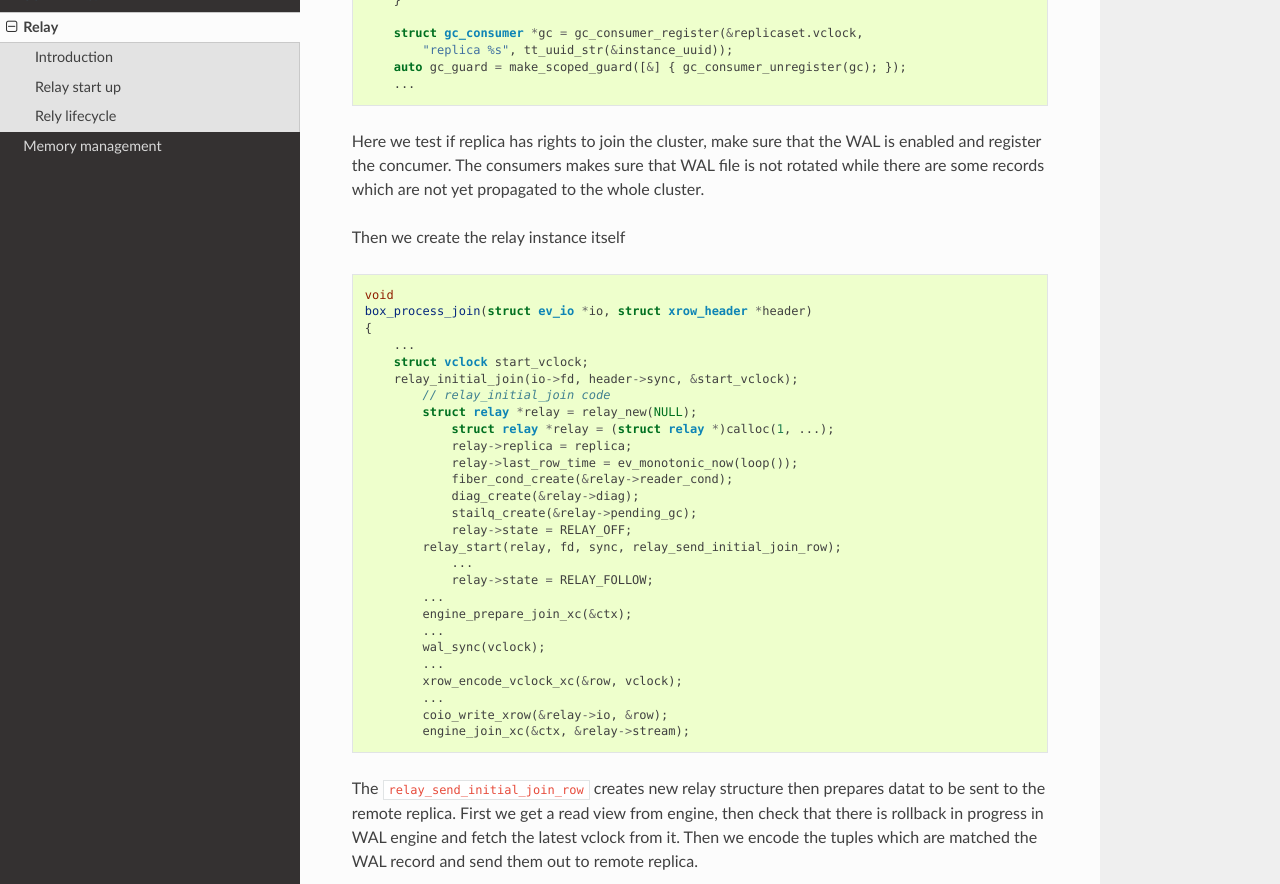
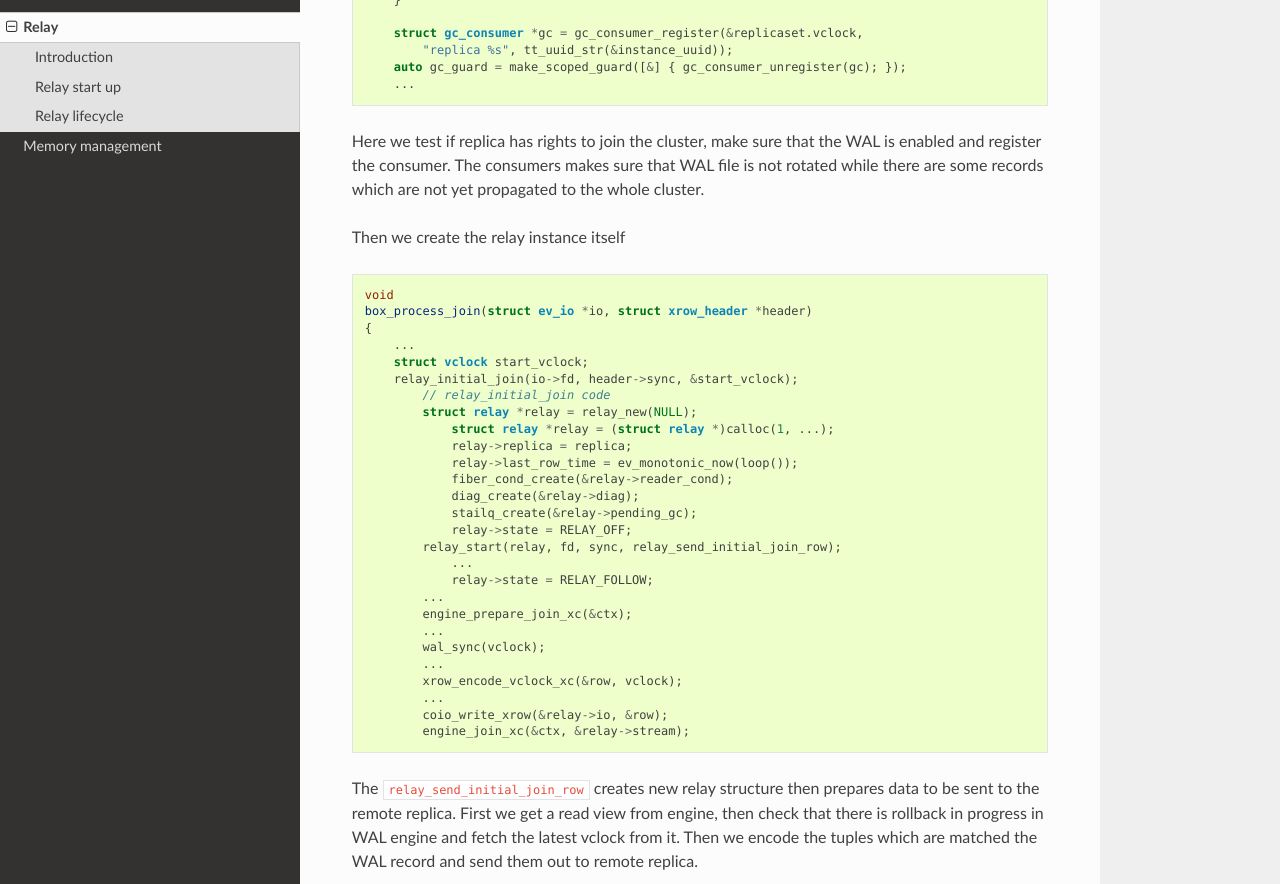
Before and after one commit to cyrillos/tarantool-ref, a Sphinx documentation site: the page built from source/relay.rst, in a window 1280 px wide and 1400 px high, scrolled down 950 px. Shown: the part 126-1010 px from the top of the window. Built offline with Sphinx 7.4.7 and the Read the Docs theme 2.0.0, drawn with Linux system fonts in a browser that asks for light colours; pages that are not in the unit, such as notebooks, are missing from menus; some of the changed text lies outside the part shown.

Commit message:
relay: fix some typos

```diff
--- a/source/relay.rst
+++ b/source/relay.rst
@@ -61,7 +61,7 @@ First we start the joining procedure
         ...
 
 Here we test if replica has rights to join the cluster, make sure that
-the WAL is enabled and register the concumer. The consumers makes sure
+the WAL is enabled and register the consumer. The consumers makes sure
 that WAL file is not rotated while there are some records which are not
 yet propagated to the whole cluster.
 
@@ -98,7 +98,7 @@ Then  we create the relay instance itself
             engine_join_xc(&ctx, &relay->stream);
 
 The ``relay_send_initial_join_row`` creates new relay structure then
-prepares datat to be sent to the remote replica. First we get a read view
+prepares data to be sent to the remote replica. First we get a read view
 from engine, then check that there is rollback in progress in WAL engine
 and fetch the latest vclock from it. Then we encode the tuples which
 are matched the WAL record and send them out to remote replica.
@@ -307,12 +307,12 @@ the ``relay_process_wal_event`` will be called which calls
 the ``recover_remaining_wals`` helper to advance xlog cursor
 in the WAL file and send new rows to the remote replica.
 
-The reader of new Acks coming from remote node is implemened
+The reader of new Acks coming from remote node is implemented
 via ``relay_reader_f`` fiber. The one of the key moment is
 that all replicas are sending heartbeat messages each other
 pointing that they are alive.
 
-Rely lifecycle
+Relay lifecycle
 --------------
 
 .. code-block:: c
```
Also changed, not shown: other parts of source/relay.rst (+2 -2 lines).
